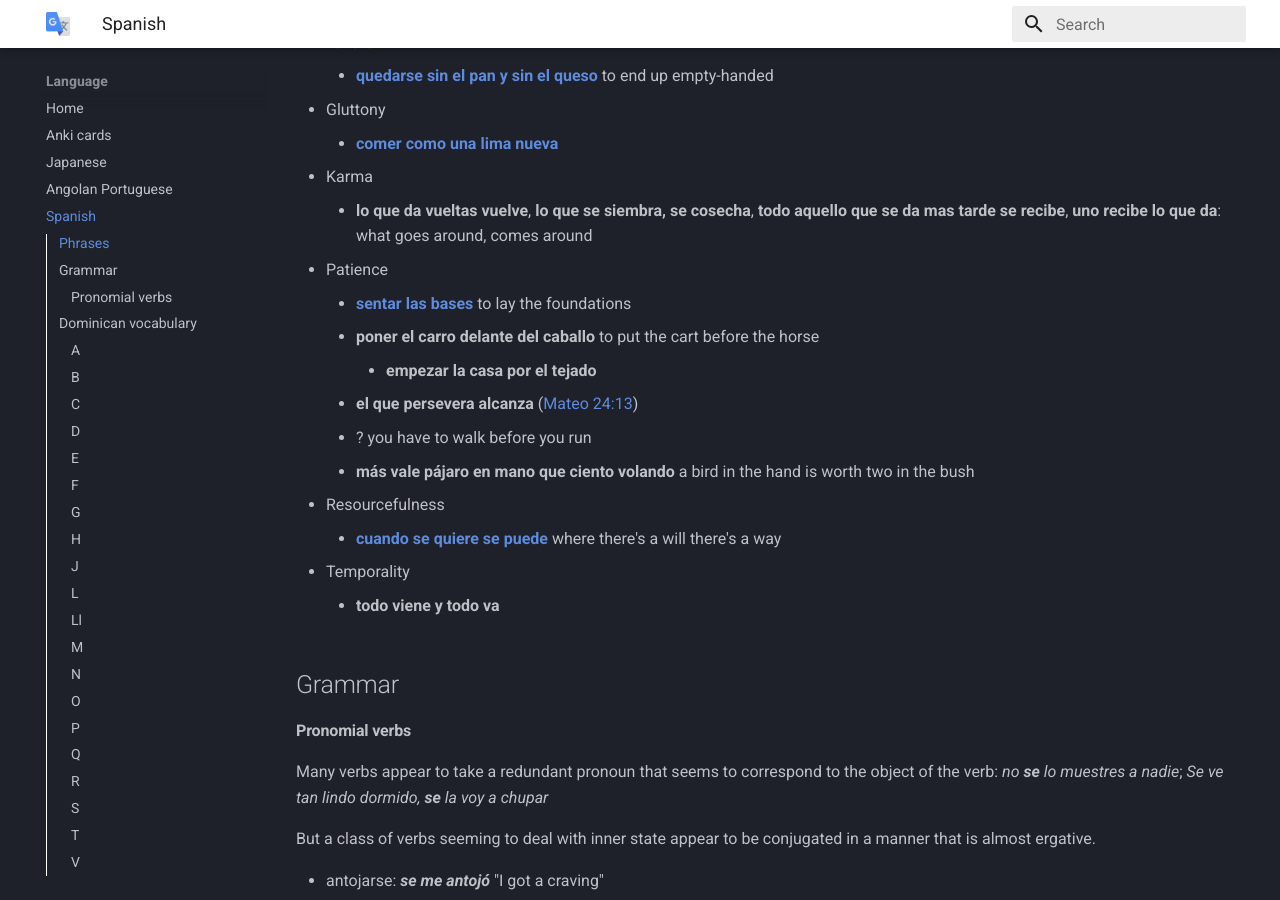
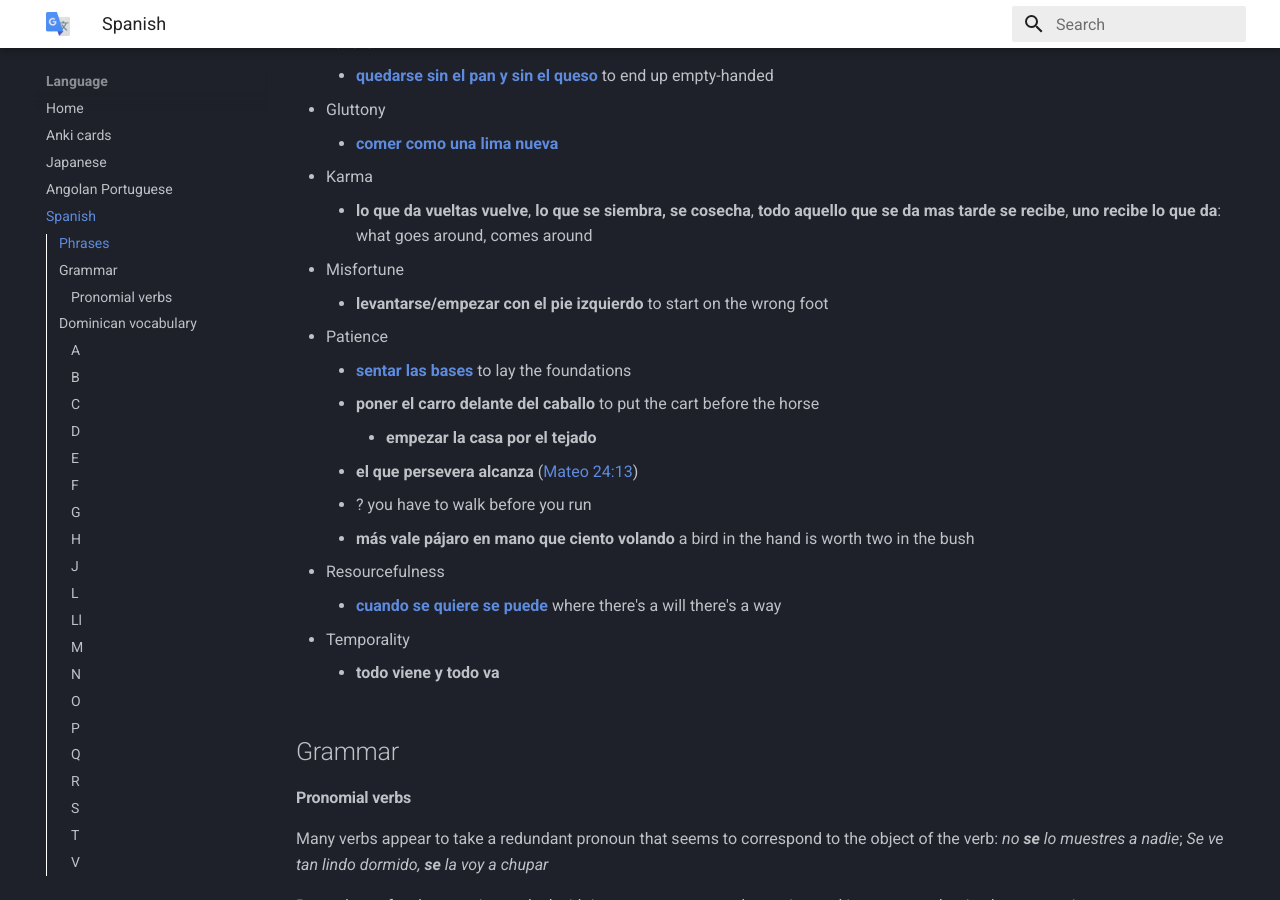
Before and after one commit to jasper-zanjani/language, an MkDocs documentation site: the page built from docs/Spanish.md, in a window 1280 px wide and 900 px high, scrolled down 540 px. Built offline with MkDocs 1.6.1 and Material for MkDocs 9.7.7, drawn with Linux system fonts in a browser that asks for light colours.

Commit message:
Spanish empezar con el pie izquierdo

```diff
--- a/docs/Spanish.md
+++ b/docs/Spanish.md
@@ -45,6 +45,9 @@
 
 - Karma
     - **lo que da vueltas vuelve**, **lo que se siembra, se cosecha**, **todo aquello que se da mas tarde se recibe**, **uno recibe lo que da**: what goes around, comes around
+
+- Misfortune
+    - **levantarse/empezar con el pie izquierdo** to start on the wrong foot
 
 - Patience
     - [**sentar las bases**](https://www.linguee.com/english-spanish/translation/lay+the+foundations.html) to lay the foundations
```
